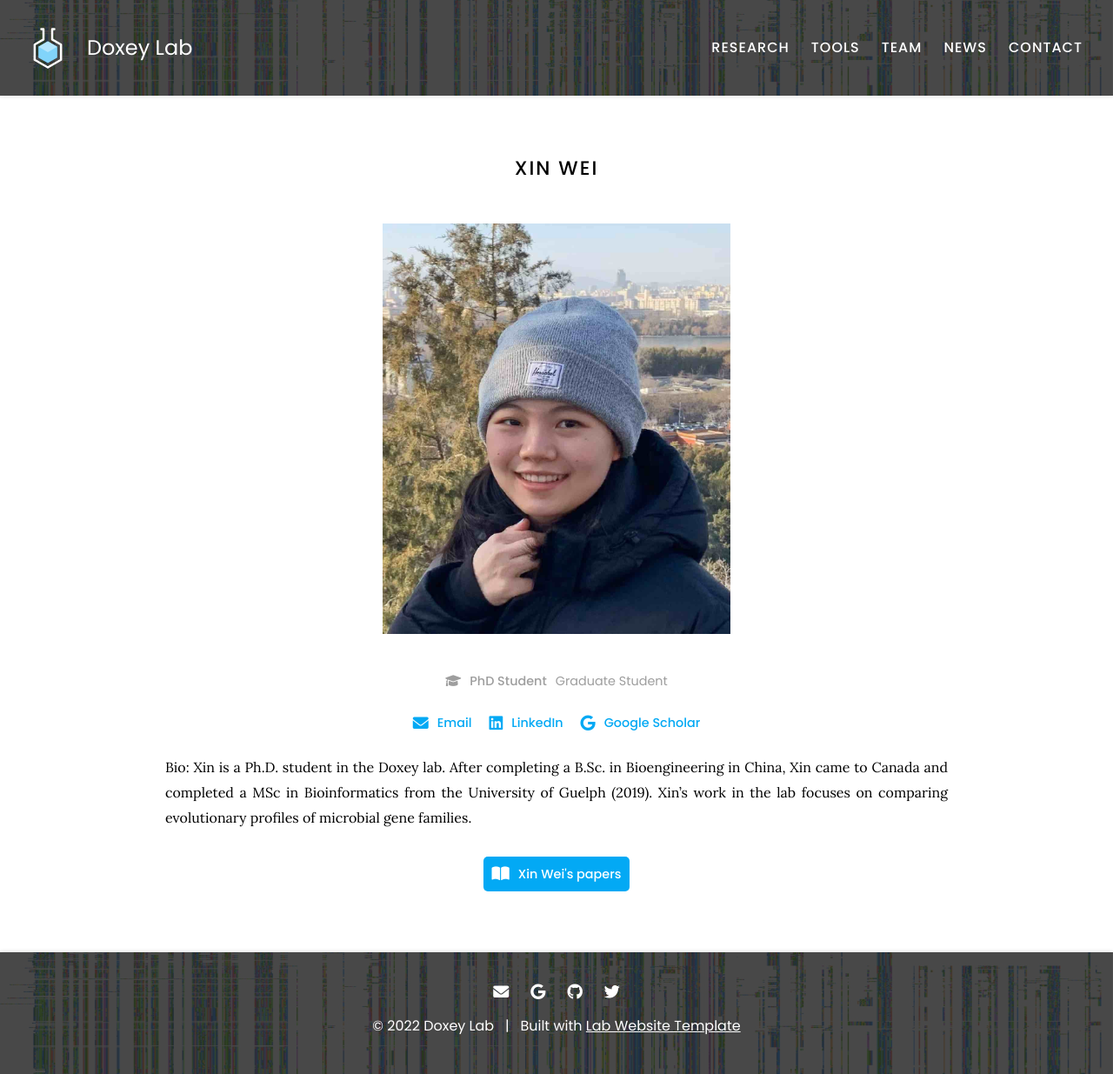
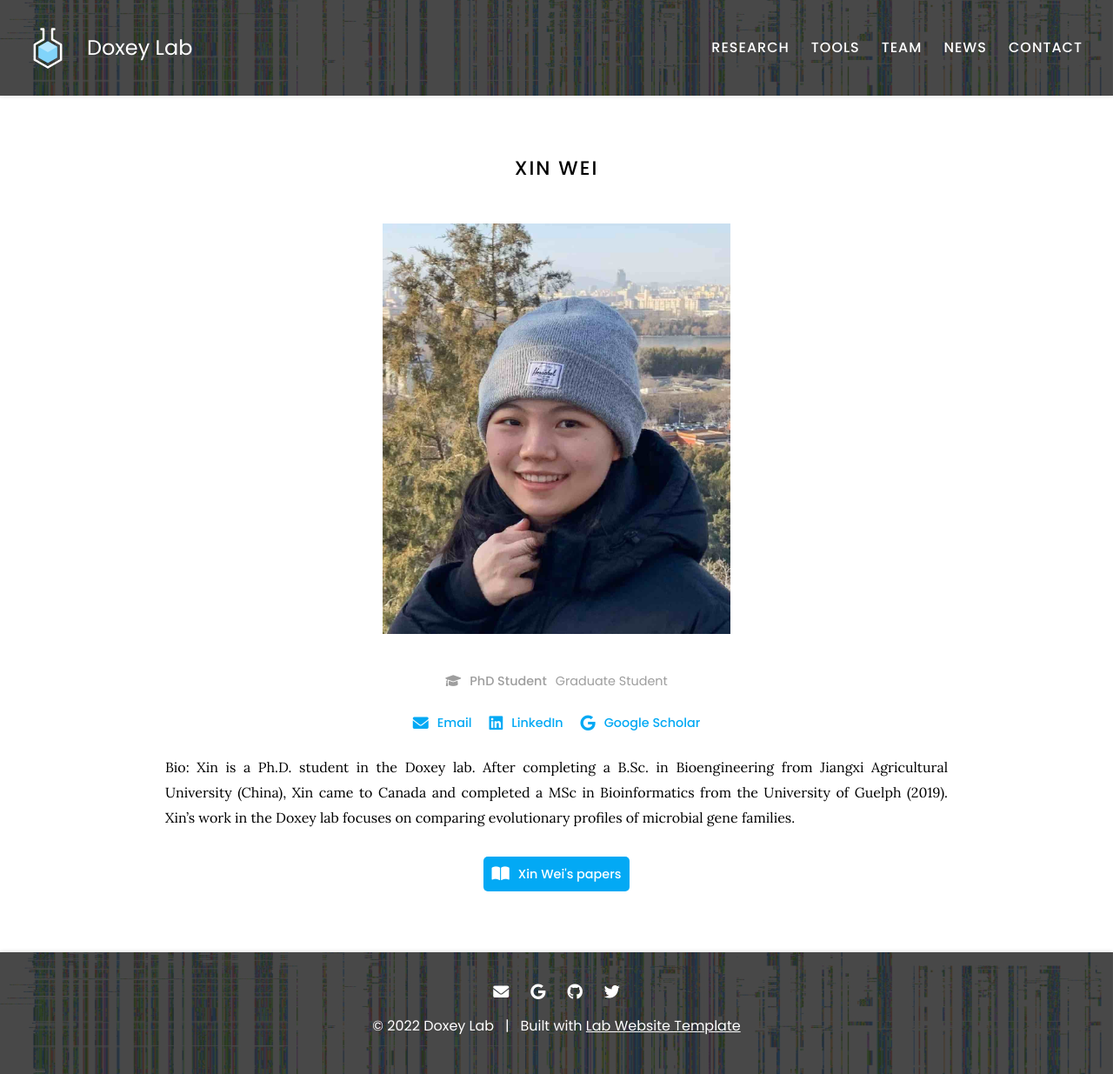
Before and after one commit to doxeylab/doxeylab-website, a Jekyll site: the page built from _members/xin-wei.md, in a window 1280 px wide. Shown: the whole page at 87% size. Built offline with Jekyll 4.4.1, drawn with Linux system fonts in a browser that asks for light colours.

Commit message:
Update xin-wei.md

```diff
--- a/_members/xin-wei.md
+++ b/_members/xin-wei.md
@@ -14,4 +14,4 @@ links:
 
 ---
 
-Bio: Xin is a Ph.D. student in the Doxey lab. After completing a B.Sc. in Bioengineering in China, Xin came to Canada and completed a MSc in Bioinformatics from the University of Guelph (2019). Xin's work in the lab focuses on comparing evolutionary profiles of microbial gene families.
+Bio: Xin is a Ph.D. student in the Doxey lab. After completing a B.Sc. in Bioengineering from Jiangxi Agricultural University (China), Xin came to Canada and completed a MSc in Bioinformatics from the University of Guelph (2019). Xin's work in the Doxey lab focuses on comparing evolutionary profiles of microbial gene families.
```
